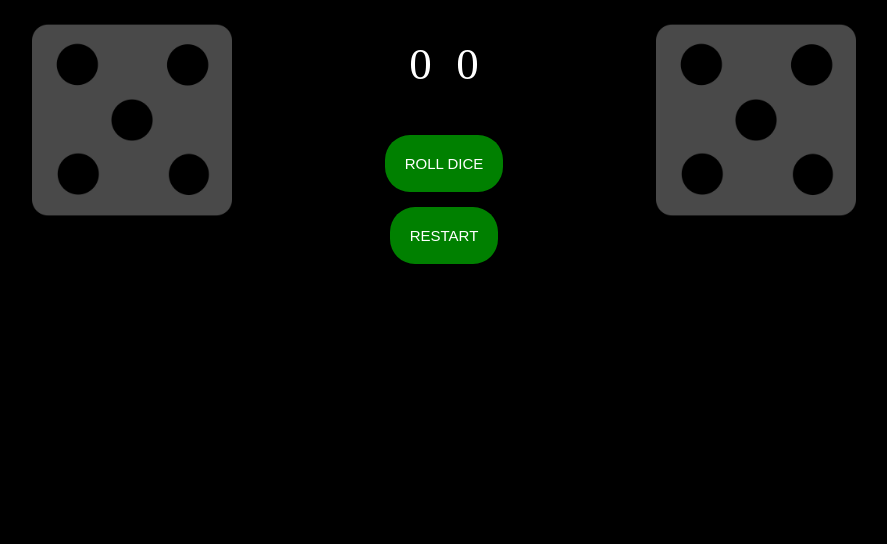
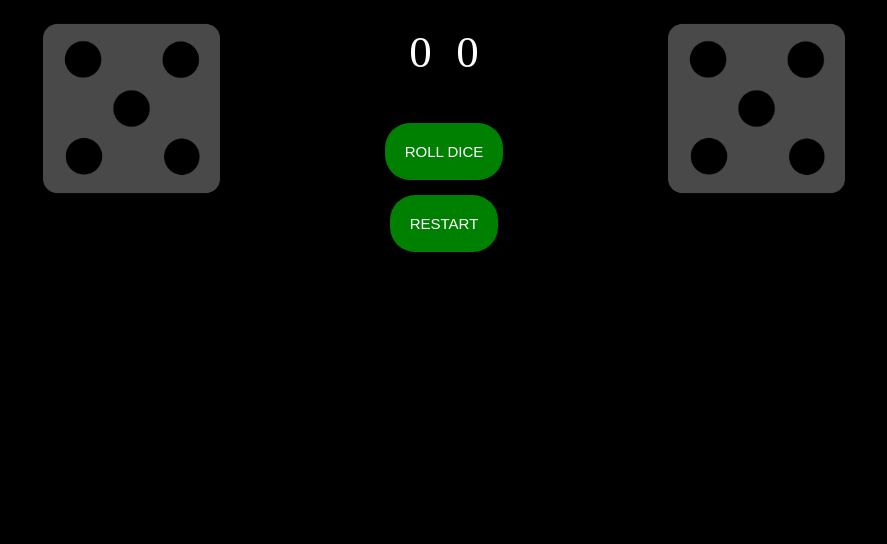
Before and after one commit to PG-Moustafa/TheDiceGame, a plain HTML site: page index.html in a window 1280 px wide. Shown: the part 256-800 px from the top of the page, without its empty margins (196-1083 px from the left). Drawn offline with Linux system fonts and the light colour scheme.

Commit message:
updated images size

```diff
--- a/style.css
+++ b/style.css
@@ -32,7 +32,7 @@ body {
     font-weight: bold;
 }
 #left-img {
-    width: 200px;
+    width: 35%;
 }
 
 .middle {
@@ -97,5 +97,5 @@ button:hover {
 }
 
 #right-img {
-    width: 200px;
+    width: 35%;
 }
```
